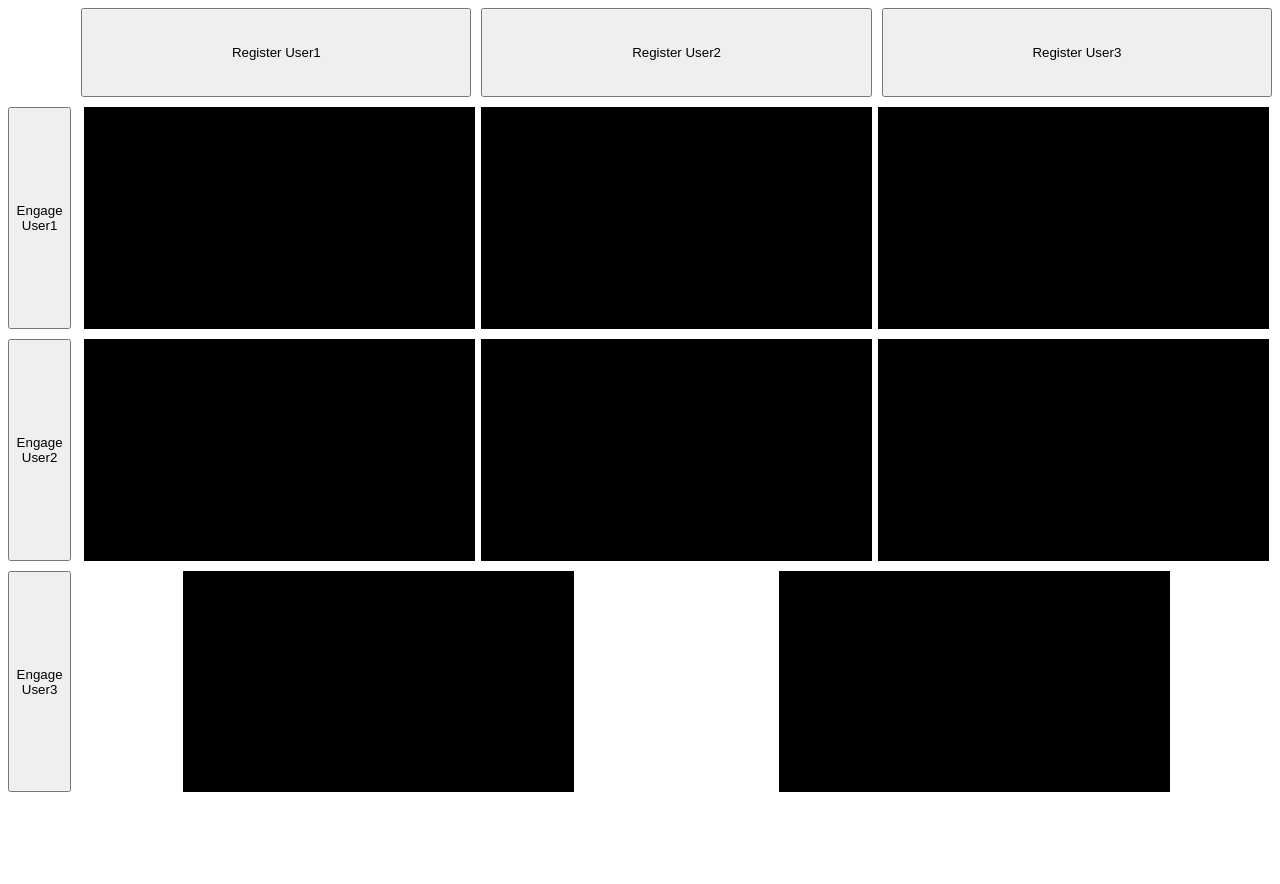
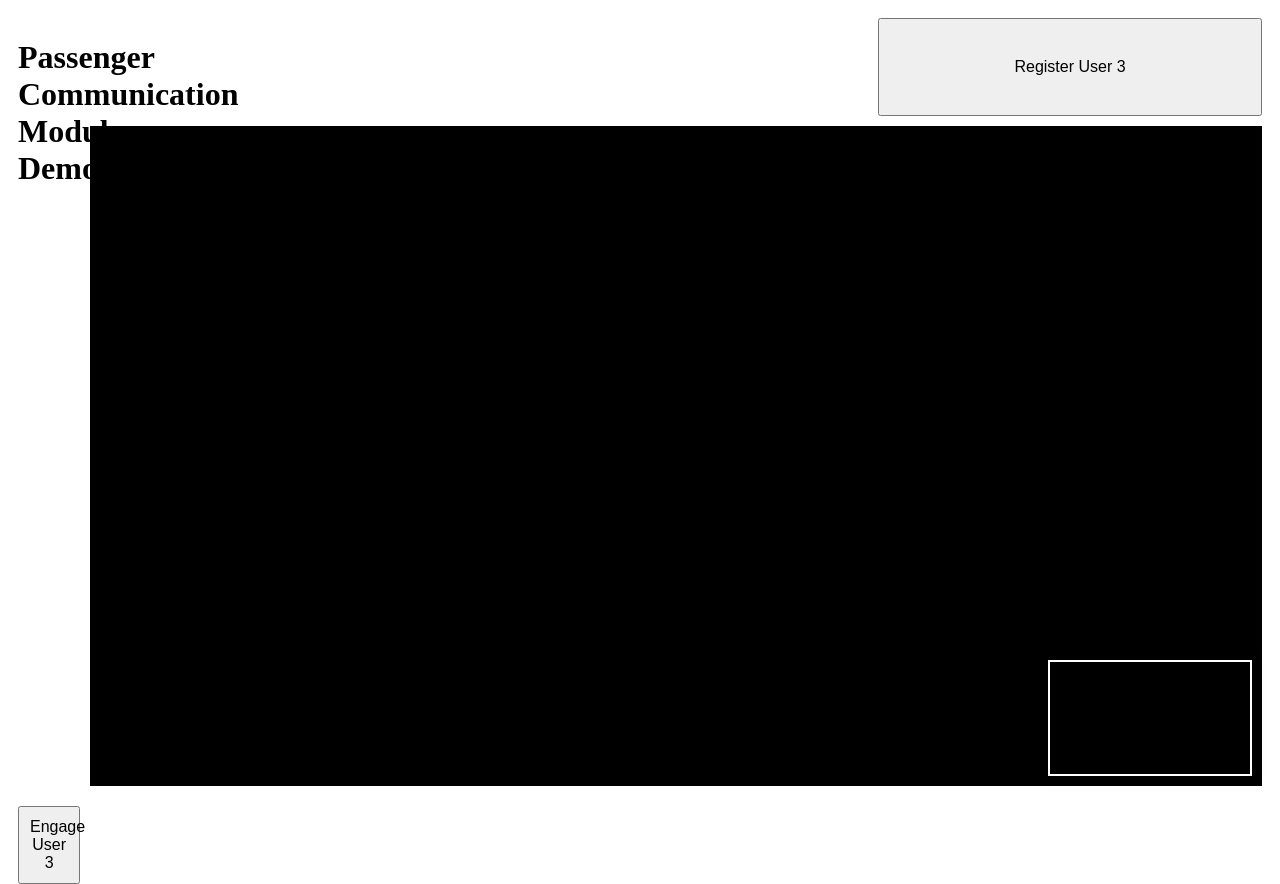
Before and after one commit to guident/webrtc-workshop, an Angular app in the folder newGeneralStateMachine/: page / in a window 1280 px wide. Before the commit the page ends 800 px from the top, so only its background shows below. Built offline with nearby package versions, Linux system fonts and the light colour scheme; no server answers.

Commit message:
changing the frontend for passenger two way communication

```diff
--- a/newGeneralStateMachine/src/app/app.component.css
+++ b/newGeneralStateMachine/src/app/app.component.css
@@ -1,4 +1,4 @@
-
+/*
 .grid-container {
     --scaleGrid: 5%;
     display: grid;
@@ -59,8 +59,158 @@
   }
 
   video {
-    width: calc(100% / 3 - 10px); /* Adjust this calculation as needed */
+    width: calc(100% / 3 - 10px); // Adjust this calculation as needed
     aspect-ratio: 16 / 9;
     border: 2px solid black;
     background: black;
   }
+  */
+
+
+
+
+
+
+
+.grid-container {
+  --scaleGrid: 5%;
+  display: grid;
+  grid-template-columns: var(--scaleGrid) repeat(3, 1fr);
+  grid-template-rows: calc(var(--scaleGrid) * 2.5) repeat(3, auto);
+  gap: 10px;
+  padding: 10px;
+  box-sizing: border-box;
+  width: 100%;
+  height: 100vh;
+}
+
+button {
+  padding: 10px;
+  font-size: 1rem;
+  cursor: pointer;
+  box-sizing: border-box;
+}
+
+.register-user1 {
+  grid-column: 2 / 3;
+  grid-row: 1 / 2;
+}
+
+.register-user2 {
+  grid-column: 3 / 4;
+  grid-row: 1 / 2;
+}
+
+.register-user3 {
+  grid-column: 4 / 5;
+  grid-row: 1 / 2;
+}
+
+.engage-user1 {
+  grid-column: 1 / 2;
+  grid-row: 2 / 3;
+}
+
+.engage-user2 {
+  grid-column: 1 / 2;
+  grid-row: 3 / 4;
+}
+
+.engage-user3 {
+  grid-column: 1 / 2;
+  grid-row: 4 / 5;
+}
+
+.user1-videos,
+.user2-videos,
+.user3-videos {
+  grid-column: 2 / 5;
+  display: flex;
+  justify-content: space-around;
+  align-items: center;
+  height: 100%;
+}
+
+.user1-videos video,
+.user2-videos video,
+.user3-videos video {
+  width: calc(100% / 3 - 20px);
+  aspect-ratio: 16 / 9;
+  border: 2px solid black;
+  background: black;
+}
+
+.user3-videos {
+  position: relative;
+}
+
+.user3-videos #user3RemoteVideo {
+  width: 100%;
+  height: auto;
+}
+
+.user3-videos #user3LocalVideo {
+  position: absolute;
+  bottom: 10px;
+  right: 10px;
+  width: 200px; /* Adjust this width as needed */
+  height: auto;
+  border: 2px solid white;
+  box-shadow: 0 0 10px rgba(0, 0, 0, 0.5);
+}
+
+
+
+
+
+
+
+
+
+
+
+
+  /* .grid-container {
+    --scaleGrid: 5%;
+    display: grid;
+    grid-template-columns: 1fr 1fr;
+    grid-template-rows: 1fr 70px 5fr;
+    grid-template-areas:
+    "title title"
+    "registerBtn engageBtn"
+    "videos videos";
+    gap: 10px 10px;
+    height: 65vh;
+  }
+
+  .demo-title {
+    grid-area: title;
+    text-align: center;
+  }
+
+  .register-user3 {
+    grid-area: registerBtn;
+  }
+
+  .engage-user3 {
+    grid-area: engageBtn;
+  }
+
+  .user3-videos {
+    grid-area: videos;
+    position: relative;
+  }
+
+  .remote-video {
+    width: 100%;
+    aspect-ratio: 4 / 3;
+  }
+
+  .local-video {
+    position: absolute;
+    outline: solid skyblue 2px;
+    bottom: 16px;
+    right: 16px;
+    width: 400px;
+    aspect-ratio: 4 / 3;
+  } */
--- a/newGeneralStateMachine/src/app/app.component.html
+++ b/newGeneralStateMachine/src/app/app.component.html
@@ -1,4 +1,4 @@
-<div class="grid-container">
+<!-- <div class="grid-container">
   <button class="register-user1" (click)="ServiceOnButton1Click()">Register User1</button>
   <button class="register-user2" (click)="ServiceOnButton2Click()">Register User2</button>
   <button class="register-user3" (click)="ServiceOnButton3Click()">Register User3</button>
@@ -24,4 +24,16 @@
     <video id = "user3RemoteVideo" autoplay></video>
   </div>
 
+</div> -->
+
+
+<div class="grid-container">
+<h1 class="demo-title" >Passenger Communication Module Demo</h1>
+  <button class="register-user3" (click)="ServiceOnButton3Click()">Register User 3</button>
+  <button class="engage-user3" (click)="EngageButton3Click()">Engage User 3</button>
+
+  <div class="user3-videos">
+    <video id="user3RemoteVideo" class="remote-video" autoplay></video>
+    <video id="user3LocalVideo" class="local-video" autoplay></video>
+  </div>
 </div>
--- a/newGeneralStateMachine/src/app/services/endpoint.ts
+++ b/newGeneralStateMachine/src/app/services/endpoint.ts
@@ -89,6 +89,9 @@ export class endpoint {
         this.myep.engage(connId);
     }
 
+    setLocalVideoId(id: string) {
+        this.mypcnm.setLocalVideoId(id);
+    }
 
     setRemoteVideoId(cameraIndex: number, videoTagId: string) {
         // this.myep.setRemoteVideoId(cameraIndex, videoTagId);
--- a/newGeneralStateMachine/src/app/services/guident-peer-connection-media-negotiator.ts
+++ b/newGeneralStateMachine/src/app/services/guident-peer-connection-media-negotiator.ts
@@ -30,11 +30,7 @@ export class GuidentPeerConnectionMediaNegotiator {
     protected changeVideoPayloadTypeForMid3: number = -1;
 
     constructor(t: string) {
-        // constructor(t: string) {
-        this.pcMediaNegotiatorType = t;
-        // this.webrtcPeerConfiguration = webrtcPeerConfig;
-        console.log("ANDY: peer is: <<%s>>", this.webrtcPeerConfiguration.iceServers);
-        console.log("DAVID: ", this.remoteVideoId);
+      this.pcMediaNegotiatorType = t;
     }
 
 
@@ -172,6 +168,10 @@ export class GuidentPeerConnectionMediaNegotiator {
 
     // }
 
+    setLocalVideoId(id: string) {
+      console.log("GuidentPeerConnectionMediaNegotiator::setLocalVideoId: not implemented.");
+    }
+
     setRemoteVideoId(cameraIndex: GuidentCameraPositions, videoTagId: string){
         console.log("ANDY: ", videoTagId);
         console.log("ANDY2: ", this.remoteVideoId);
@@ -205,7 +205,6 @@ export class GuidentPeerConnectionMediaNegotiator {
         }
 
         this.remoteVideoId[cameraIndex] = videoTagId;
-        console.log("DAVID5:", this.remoteVideoId);
     }
 
     sendRemoteControlMessage(msg: string) {
@@ -231,7 +230,8 @@ export class GuidentPeerConnectionMediaNegotiator {
         // PARENT: should contain the peer connection
         // CHILD: , local video stream, local audio stream, etc
 
-        // should lock onto camera and audio. Both are going to try to take control of audio
+      // should lock onto camera and audio. Both are going to try to take control of audio
+      // AA: UPDATE: for now two way video will not use audio
         return false;
     }
 
--- a/newGeneralStateMachine/src/app/services/guident-two-way-video-peer-connection-media-negotiator.ts
+++ b/newGeneralStateMachine/src/app/services/guident-two-way-video-peer-connection-media-negotiator.ts
@@ -21,6 +21,7 @@ export class GuidentTwvPeerConnectionMediaNegotiator extends GuidentPeerConnecti
     localStream: MediaStream | null = null;
     firstVideoMediaStream: MediaStream | null = null;
     localVideoId: string | null = null;
+    // localVideoId: string | null = "user3LocalVideo";
 
     constructor() {
         super("TWV");
@@ -135,9 +136,17 @@ export class GuidentTwvPeerConnectionMediaNegotiator extends GuidentPeerConnecti
         }
     }
 
+    override setLocalVideoId(id: string): void {
+        console.log("GuidentTwvPeerConnection::setLocalVideoId()): Attempting to set the local video tag to be <<" + id + ">>.");
+
+        if (id !== null) {
+            this.localVideoId = id;
+        }
+    }
+
     override async getLocalMediaStream() {
         try {
-            this.localStream = await navigator.mediaDevices.getUserMedia({ audio: false, video: true });  // AA: changed this
+            this.localStream = await navigator.mediaDevices.getUserMedia({ audio: false, video: true });  // AA: changed this to be video only
             console.log("GuidentTwvPeerConnectionMediaNegotiator::getlocalMediaStream(): ", this.localStream);
         } catch (e) {
             console.error("GuidentTwvPeerConnectionMediaNegotiator::getlocalMediaStream(): Audio Device Not Found. Make sure your microphone is connected and enabled");
@@ -145,10 +154,8 @@ export class GuidentTwvPeerConnectionMediaNegotiator extends GuidentPeerConnecti
     }
 
     override startPeerEngagementOffer(peerId: string): boolean {
-        // this.getLocalMediaStream()
+
         console.log("GuidentTwvPeerConnectionMediaNegotiator::startPeerEngagementOffer(): guident vtu starting peer");
-
-        console.log("DAVID2", this.localStream);
         console.log(`GuidentTwvPeerConnectionMediaNegotiator::startPeerEngagementOffer(): Attempting engagement with peer id: <<${peerId}>>.`);
 
         const constraints = {
@@ -176,24 +183,20 @@ export class GuidentTwvPeerConnectionMediaNegotiator extends GuidentPeerConnecti
                 }
             };
 
-            if (ev.transceiver.mid === "0") { // AA:
+            if (ev.transceiver.mid === "0") {
                 if (this.firstVideoMediaStream == null) {
                     this.firstVideoMediaStream = new MediaStream([ev.track]);
                 } else {
                     this.firstVideoMediaStream.addTrack(ev.track);
                     this.webrtcPeerConnection!.addTrack(ev.track, this.firstVideoMediaStream);
                 }
-            // } else if (ev.transceiver.mid === "1") {
-            //     if (this.firstVideoMediaStream == null) {
-            //         this.firstVideoMediaStream = new MediaStream([ev.track]);
-            //     } else {
-            //         this.firstVideoMediaStream.addTrack(ev.track);
-            //         this.webrtcPeerConnection!.addTrack(ev.track, this.firstVideoMediaStream);
-            //     }
                 updateVideoElement(this.firstVideoMediaStream, this.remoteVideoId[0]);
             }
         };
-        console.log("DAVID6: ", this.localStream);
+
+        if (this.localVideoId != null && document.getElementById(this.localVideoId) != null) {
+            (document.getElementById(this.localVideoId) as HTMLVideoElement).srcObject = this.localStream;
+        }
 
         console.log("GuidentTwvPeerConnectionMediaNegotiator::startPeerEngagementOffer(): Adding transceivers.");
         this.localStream!.getTracks().forEach(track => this.webrtcPeerConnection!.addTransceiver(track, { direction: "sendrecv" }));
@@ -228,8 +231,7 @@ export class GuidentTwvPeerConnectionMediaNegotiator extends GuidentPeerConnecti
             let newSdp = this.exclusivizeCodecInSdp(sdp, 1, this.exclusiveVideoPayloadTypeForMid1);
             newSdp = this.changePayloadTypeForMid(newSdp, 1, this.changeVideoPayloadTypeForMid1);
             description.sdp = newSdp;
-            console.log("DAVID: ", newSdp);
-            console.log("DAVID", this.exclusiveVideoPayloadTypeForMid1);
+            console.log("GuidentTwvPeerConnectionMediaNegotiator::startPeerEngagementOffer(): SDP constructed ", newSdp);
             return this.webrtcPeerConnection!.setLocalDescription(description);
         } else{
             return null;
--- a/newGeneralStateMachine/src/app/services/new-locator-api.ts
+++ b/newGeneralStateMachine/src/app/services/new-locator-api.ts
@@ -441,7 +441,6 @@ export class WebsocketConnectionStateMachine {
   }
 
   private _onWssConnectionMessage(evt: MessageEvent) {
-    console.log("DAVID: ", evt.data);
     if (evt.data != undefined && evt.data != null) {
       let msg = JSON.parse(evt.data);
       let isMine = false;
--- a/newGeneralStateMachine/src/app/services/user3.service.ts
+++ b/newGeneralStateMachine/src/app/services/user3.service.ts
@@ -29,6 +29,7 @@ export class User3Service {
   }
 
   async engageTheVehicle() {
+    this.user3Var.setLocalVideoId("user3LocalVideo");
     this.user3Var.setRemoteVideoId(0, "user3RemoteVideo");
     // this.user3Var.setRemoteVideoId(1, "user3Video1");
     if ( this.user3Var.getVehicle31ConnectionId() == "" ) return;
```
Also changed, not shown: newGeneralStateMachine/src/app/services/guident-pcs-peer-connection-media-negotiator.ts (+2 -16 lines), newGeneralStateMachine/src/app/services/craig.authenticate.service.ts (line endings or trailing spaces).
